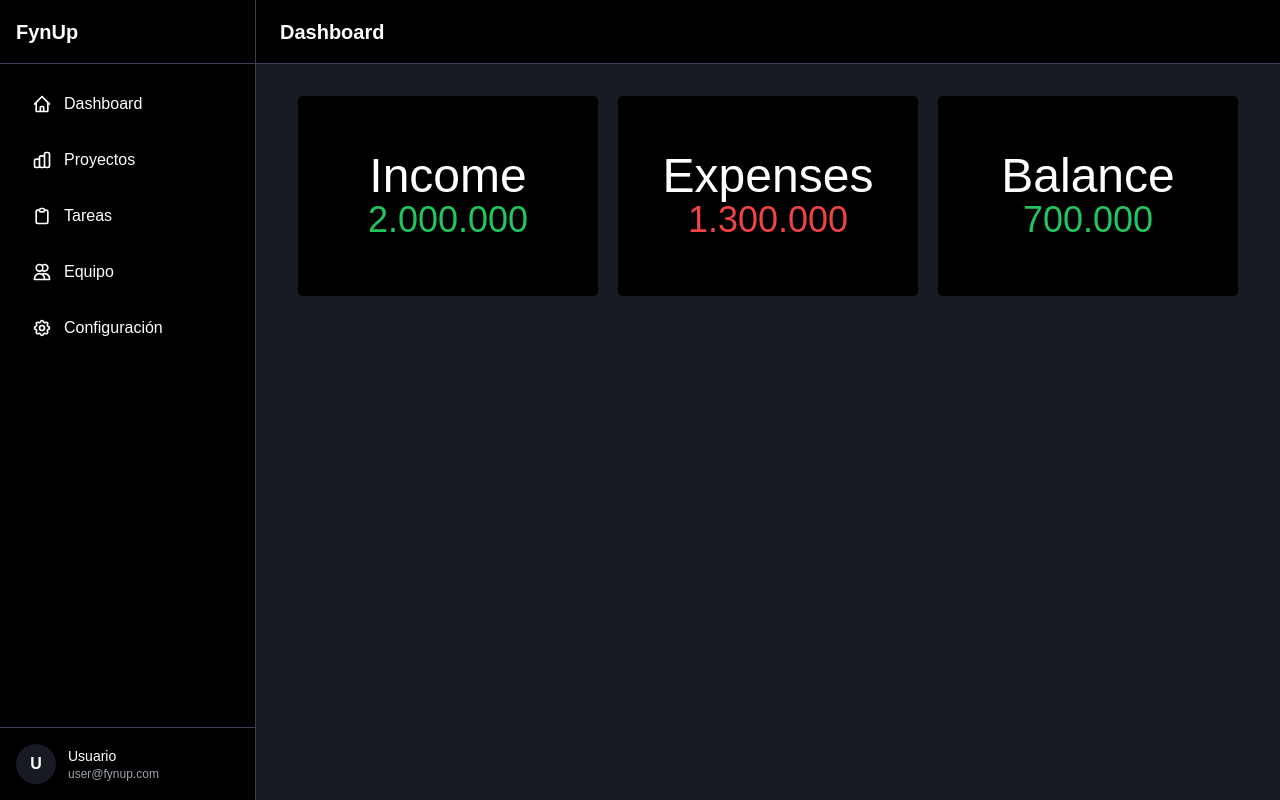
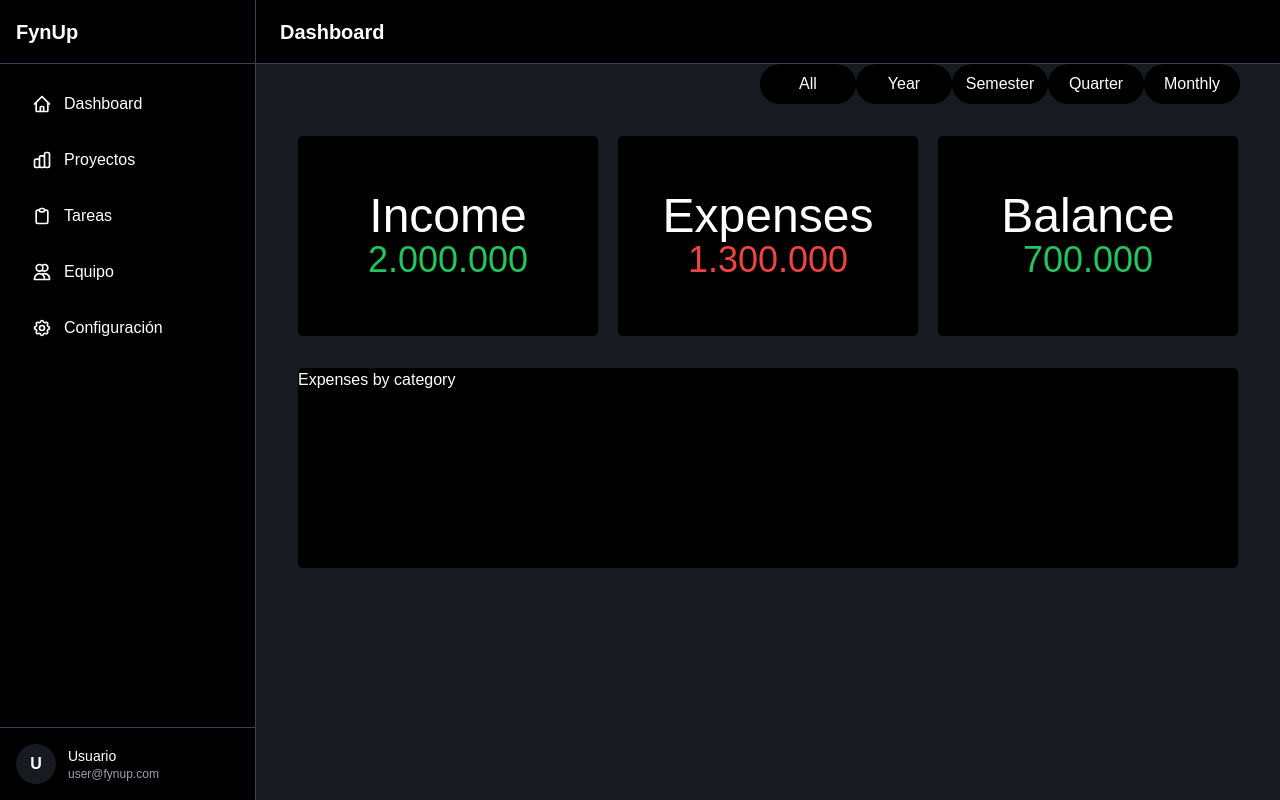
Before and after one commit to DiegoGp227/CoinMaster-v2, a Next.js app in the folder front/: page / in a window 1280 px wide. Built offline with nearby package versions, Linux system fonts and the light colour scheme; no server answers; what easy-peasy would draw is missing.

Commit message:
[ feat ] dashboard organism integrated

```diff
--- /dev/null
+++ b/front/app/components/organisms/DashboardOrganism.tsx
@@ -0,0 +1,45 @@
+export default function DashboardOrganism() {
+  return (
+    <>
+      <div className="flex justify-end mx-10">
+        <button className="w-24 h-10 bg-black text-white rounded-4xl">
+          All
+        </button>
+        <button className="w-24 h-10 bg-black text-white rounded-4xl">
+          Year
+        </button>
+        <button className="w-24 h-10 bg-black text-white rounded-4xl">
+          Semester
+        </button>
+        <button className="w-24 h-10 bg-black text-white rounded-4xl">
+          Quarter
+        </button>
+        <button className="w-24 h-10 bg-black text-white rounded-4xl">
+          Monthly
+        </button>
+      </div>
+      <div className="flex justify-center gap-5 mt-8">
+        <div className="w-[300px] h-[200px] bg-black rounded-[5px] flex flex-col justify-center items-center">
+          <p className="text-5xl text-white">Income</p>
+          <p className="text-4xl text-income">2.000.000</p>
+        </div>
+        <div className="w-[300px] h-[200px] bg-black rounded-[5px] flex flex-col justify-center items-center">
+          <p className="text-5xl text-white">Expenses</p>
+          <p className="text-4xl text-expense">1.300.000</p>
+        </div>
+        <div className="w-[300px] h-[200px] bg-black rounded-[5px] flex flex-col justify-center items-center">
+          <p className="text-5xl text-white">Balance</p>
+          <p className="text-4xl text-income">700.000</p>
+        </div>
+      </div>
+      <div className="flex justify-center gap-5 mt-8">
+        <div className="w-[940px] h-[200px] bg-black justify-center rounded-[5px]">
+          <div className="flex justify-between">
+            <p className="text-white">Expenses by category</p>
+          </div>
+          <div></div>
+        </div>
+      </div>
+    </>
+  );
+}
--- a/front/app/page.tsx
+++ b/front/app/page.tsx
@@ -1,18 +1,5 @@
+import DashboardOrganism from "./components/organisms/DashboardOrganism";
+
 export default function HomePage() {
-  return (
-    <div className="flex justify-center gap-5 mt-8">
-      <div className="w-[300px] h-[200px] bg-black rounded-[5px] flex flex-col justify-center items-center">
-        <p className="text-5xl text-white">Income</p>
-        <p className="text-4xl text-income">2.000.000</p>
-      </div>
-      <div className="w-[300px] h-[200px] bg-black rounded-[5px] flex flex-col justify-center items-center">
-        <p className="text-5xl text-white">Expenses</p>
-        <p className="text-4xl text-expense">1.300.000</p>
-      </div>
-      <div className="w-[300px] h-[200px] bg-black rounded-[5px] flex flex-col justify-center items-center">
-        <p className="text-5xl text-white">Balance</p>
-        <p className="text-4xl text-income">700.000</p>
-      </div>
-    </div>
-  );
+  return <DashboardOrganism />;
 }
--- a/front/styles/global.css
+++ b/front/styles/global.css
@@ -8,7 +8,7 @@
   /* Grises */
   --color-hard-gray: #171a20;
   --color-soft-gray: #9ca3af;
-  --color-light-gray: #e5e7eb;
+  /* --color-light-gray: #e5e7eb; */
 
   /* Bordes */
   --color-border: #374151;
```
